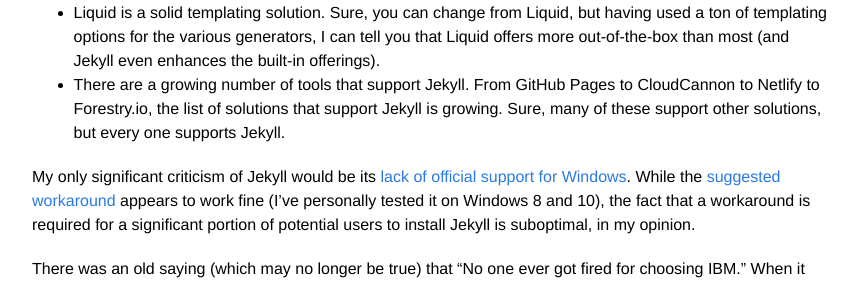
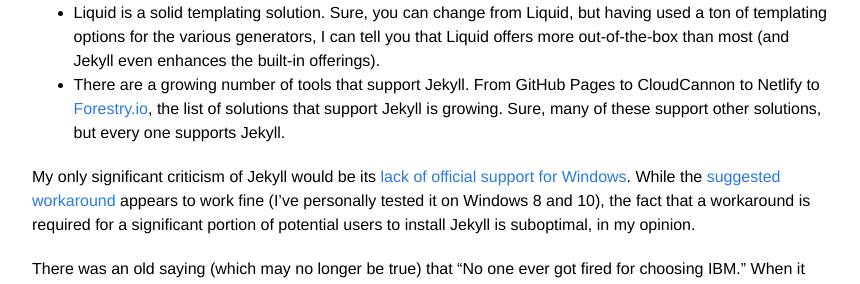
Before and after one commit to remotesynth/remotesynth.github.io, a Jekyll site: the page built from _posts/2016-04-06-which-static-site-generator-should-i-use.md, in a window 1280 px wide and 900 px high, scrolled down 800 px. Shown: the part 184-468 px from the top of the window, without its empty margins (208-1068 px from the left). Built offline with Jekyll 4.4.1, drawn with Linux system fonts in a browser that asks for light colours; some web fonts are replaced; comment, search, counter and statistics services are not loaded; some of the changed lines change nothing that is shown.

Commit message:
minor edit

```diff
--- a/_posts/2016-04-06-which-static-site-generator-should-i-use.md
+++ b/_posts/2016-04-06-which-static-site-generator-should-i-use.md
@@ -22,7 +22,7 @@
 - Jekyll's community is the largest (afaik). This means that if there are questions that aren't answered in the docs, you'll likely find answers to them. And it also means that the list of available [plugins](https://jekyllrb.com/docs/plugins/) and templates for Jekyll is very large - you'll rarely find yourself having to solve a problem yourself.
 - While Jekyll is built in Ruby, you probably don't even need to care. Jekyll does a good job of shielding you from ever having to dig into Ruby to solve your problems. The available functionality within Jekyll itself usually solves the problem or, if not, the array of available plugins likely will.
 - Liquid is a solid templating solution. Sure, you can change from Liquid, but having used a ton of templating options for the various generators, I can tell you that Liquid offers more out-of-the-box than most (and Jekyll even enhances the built-in offerings).
-- There are a growing number of tools that support Jekyll. From GitHub Pages to CloudCannon to Netlify to Forestry.io, the list of solutions that support Jekyll is growing. Sure, many of these support other solutions, but every one supports Jekyll.
+- There are a growing number of tools that support Jekyll. From GitHub Pages to CloudCannon to Netlify to [Forestry.io](http://forestry.io), the list of solutions that support Jekyll is growing. Sure, many of these support other solutions, but every one supports Jekyll.
 
 My only significant criticism of Jekyll would be its [lack of official support for Windows](https://jekyllrb.com/docs/windows/). While the [suggested workaround](http://jekyll-windows.juthilo.com/) appears to work fine (I've personally tested it on Windows 8 and 10), the fact that a workaround is required for a significant portion of potential users to install Jekyll is suboptimal, in my opinion.
 
```
